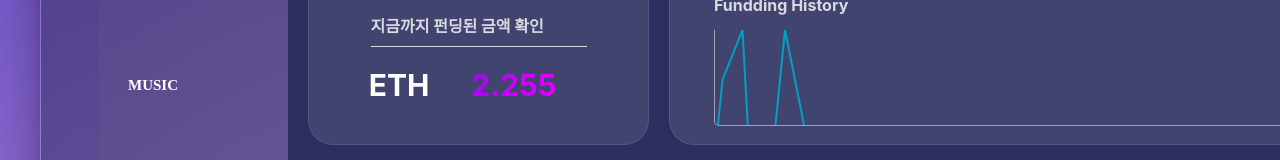
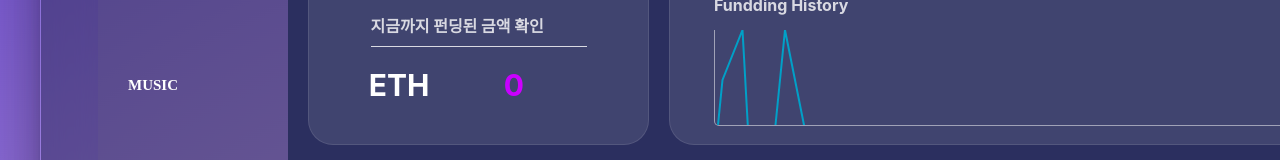
Before and after one commit to onedayonecommit/newsick, a Next.js app in the folder front/: page /my_page/creator in a window 1280 px wide. Shown: the part 271-431 px from the top of the page. Built offline with nearby package versions, Linux system fonts and the light colour scheme; a web font is replaced by a local one.

Commit message:
feat: creator Total sale Eth

```diff
--- a/front/src/pages/my_page/creator/index.jsx
+++ b/front/src/pages/my_page/creator/index.jsx
@@ -77,14 +77,23 @@ const FunddingDateItem = [
 ];
 const MyPageCreater = () => {
   const [modalOpen, setModalOpen] = useState(false);
+  const [totalEth, setTotalEth] = useState();
   const close = () => setModalOpen(false);
   const open = () => setModalOpen(true);
   const runningFundList = useSelector((state) => state.myPageInfo.runningFundList);
+
   useEffect(() => {
+    var aaa = 0;
     // runningFundList.map((e) => {
-    //   console.log(e, "sisisisisisi");
+    //   console.log(e.funding_price * e.funding_sales, "누적 판매 가격");
+    //   aaa += e.funding_price * e.funding_sales;
+    //   console.log(aaa, "aaagoodgood");
+    //   return aaa;
     // });
-    console.log("ssississi", runningFundList);
+    for (let i = 0; i < runningFundList.length; i++) {
+      aaa += runningFundList[i].funding_price * runningFundList[i].funding_sales;
+    }
+    setTotalEth(aaa);
   }, []);
   return (
     <div className="MyPageCreatorFrame">
@@ -97,7 +106,7 @@ const MyPageCreater = () => {
           </div>
           <div className="infoNumber">
             <div>ETH</div>
-            <div>2.255</div>
+            <div>{totalEth}</div>
           </div>{" "}
         </div>
         <div className="historyGrapSection">
```
